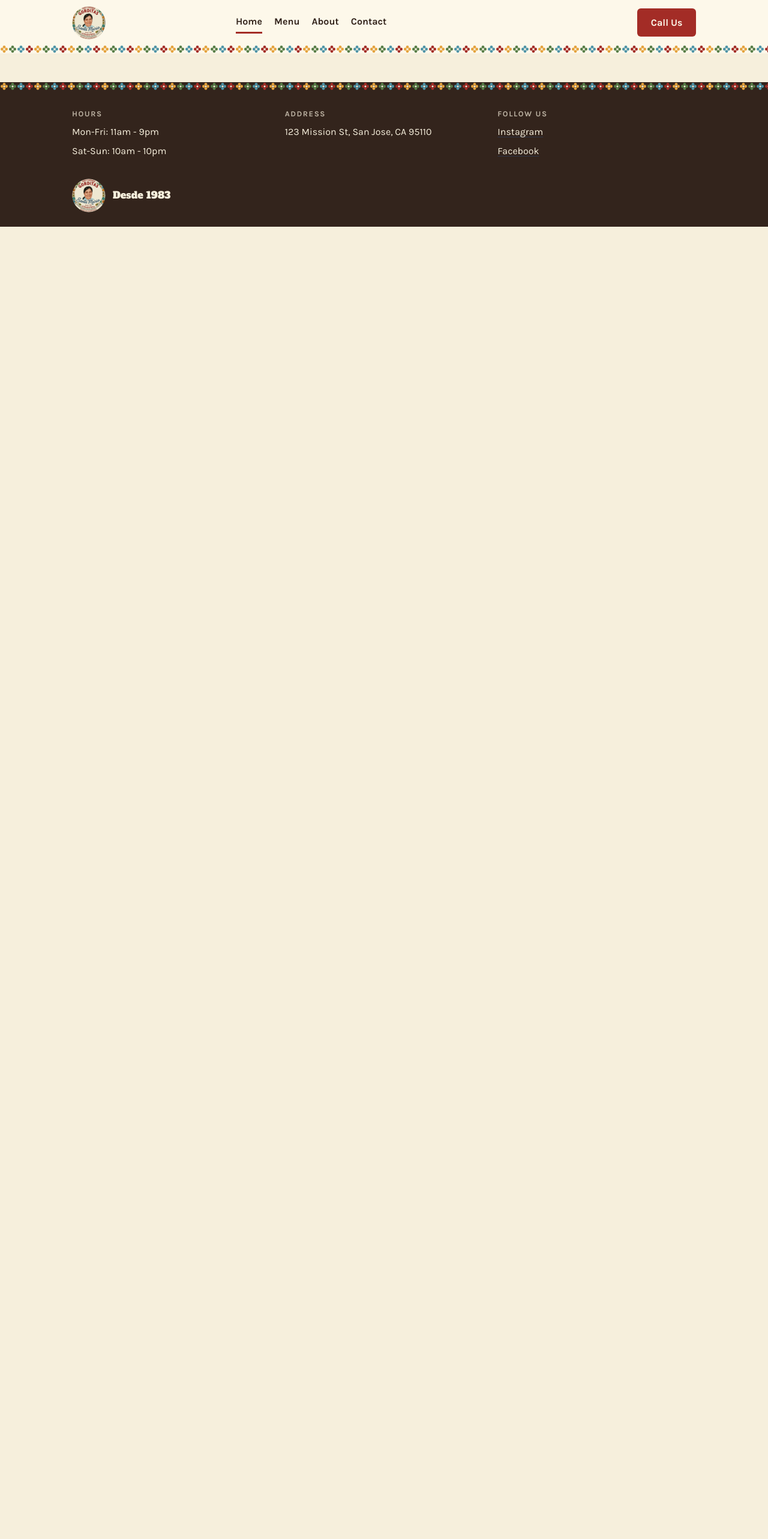
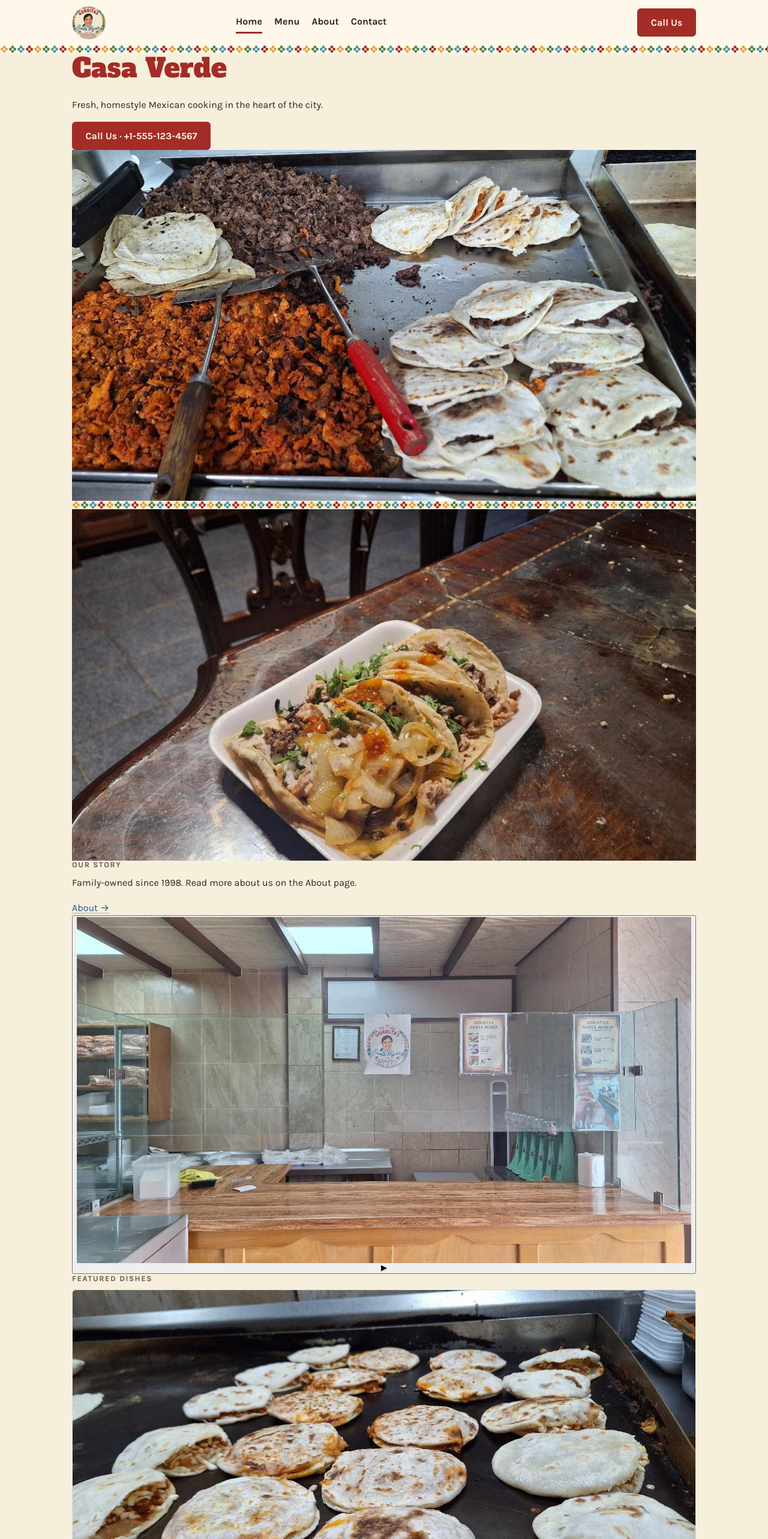
Before and after one commit to JosephMelesse/hack-website, a React (Vite) app: page / in a window 1280 px wide. Shown: the top 2566 px of the page at 60% size. Before the commit the page ends 800 px from the top, so only its background shows below. Built offline with nearby package versions, Linux system fonts and the light colour scheme.

Commit message:
Home/Home.jsx: build hero, story teaser, video, and featured menu

```diff
--- a/src/pages/Home.jsx
+++ b/src/pages/Home.jsx
@@ -1,11 +1,114 @@
 // HOME: Joseph
-function Home() {
+import { useState } from "react";
+import { Link } from "react-router-dom";
+import heroImg from "../assets/IMG_20260708_002019_884.jpg";
+import teaserImg from "../assets/IMG_20260708_002131_000.jpg";
+import videoThumb from "../assets/IMG_20260708_002223_321.jpg";
+import featuredA from "../assets/IMG_20260708_002022_950.jpg";
+import featuredB from "../assets/IMG_20260708_002256_459.jpg";
+import featuredC from "../assets/IMG_20260708_002024_863.jpg";
+
+const FEATURED_IMGS = [featuredA, featuredB, featuredC];
+const VIDEO_ID = "hovIsj2oYfM";
+
+function Home({ t }) {
+  const [playVideo, setPlayVideo] = useState(false);
+  const items = t?.menu?.items ?? [];
+
   return (
-    <section>
-      <section>{/* TODO : hero */}</section>
-      <section>{/* TODO : featured menu */}</section>
-      <section>{/* TODO : about teaser */}</section>
-    </section>
+    <>
+      <section className="home-hero">
+        <div className="container home-hero__grid">
+          <div className="home-hero__copy">
+            <h1>{t?.home?.heroTitle}</h1>
+            <p>{t?.home?.heroText}</p>
+            <a className="btn" href={`tel:${t?.phone}`}>
+              {t?.nav?.call} · {t?.phone}
+            </a>
+          </div>
+          <div className="home-hero__photo">
+            <img
+              src={heroImg}
+              alt="Fresh tortillas, al pastor, and filled gorditas on the griddle"
+            />
+            <div className="tile-divider" aria-hidden="true"></div>
+          </div>
+        </div>
+      </section>
+
+      <section className="home-about">
+        <div className="container home-about__grid">
+          <div className="home-about__photo">
+            <img src={teaserImg} alt="Tacos served at the family table" />
+          </div>
+          <div>
+            <h2 className="eyebrow">{t?.home?.aboutTeaserTitle}</h2>
+            <p>{t?.home?.aboutTeaser}</p>
+            <Link to="/about">{t?.nav?.about} →</Link>
+            <div className="home-video">
+              {playVideo ? (
+                <iframe
+                  src={`https://www.youtube-nocookie.com/embed/${VIDEO_ID}?autoplay=1`}
+                  title="Gorditas Santa Maria video"
+                  allow="autoplay; encrypted-media; picture-in-picture"
+                  allowFullScreen
+                />
+              ) : (
+                <button
+                  type="button"
+                  className="home-video__facade"
+                  onClick={() => setPlayVideo(true)}
+                  aria-label="Play video"
+                >
+                  <img src={videoThumb} alt="" />
+                  <span className="home-video__play" aria-hidden="true">
+                    ▶
+                  </span>
+                </button>
+              )}
+            </div>
+          </div>
+        </div>
+      </section>
+
+      <section className="home-featured">
+        <div className="container">
+          <h2 className="eyebrow">{t?.home?.featuredTitle}</h2>
+          <div className="home-featured__grid">
+            {(t?.home?.featured ?? []).map((name, i) => (
+              <article className="card home-featured__card" key={name}>
+                <img
+                  src={FEATURED_IMGS[i % FEATURED_IMGS.length]}
+                  alt={name}
+                />
+                <div className="home-featured__row">
+                  <h3>{name}</h3>
+                  <span className="home-featured__price">
+                    {items.find((item) => item?.name === name)?.price}
+                  </span>
+                </div>
+              </article>
+            ))}
+          </div>
+          <Link className="home-featured__more" to="/menu">
+            {t?.menu?.title} →
+          </Link>
+        </div>
+      </section>
+
+      <section className="home-strip">
+        <div className="container home-strip__grid">
+          <div>
+            <h2 className="eyebrow">{t?.footer?.hoursTitle}</h2>
+            <p>{(t?.footer?.hours ?? []).join(" · ")}</p>
+          </div>
+          <div>
+            <h2 className="eyebrow">{t?.footer?.addressTitle}</h2>
+            <p>{t?.footer?.address}</p>
+          </div>
+        </div>
+      </section>
+    </>
   );
 }
 
```
